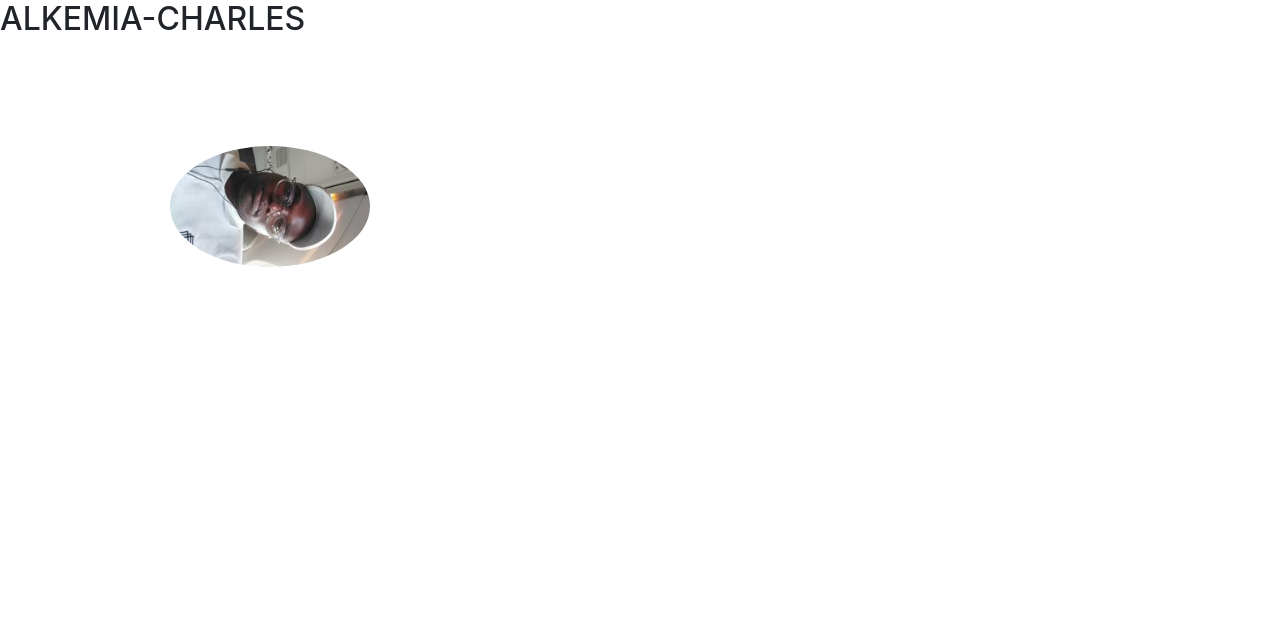
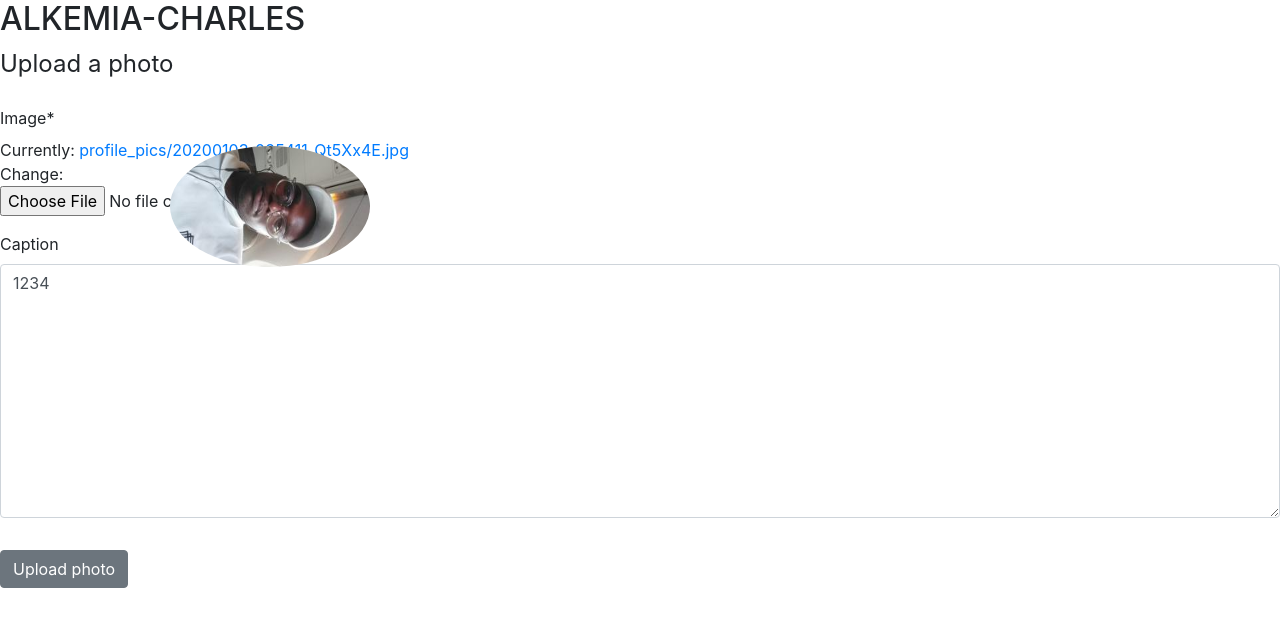
Before and after one commit to ALKEMIA-CHARLES/Instaclone, a Django app: page /profile/ in a window 1280 px wide. Shown: the part 54-681 px from the top of the page. Run offline with Django 3.2, Linux system fonts and the light colour scheme; a user stored in the database is signed in; data comes from the database, SQL or seed files in the repository; both versions use the stored data as it was after the commit; parts of the project's set-up code (start-up, migrations or seed data) failed here and were passed over; some libraries are stand-ins or nearby versions.

Commit message:
added crispy forms

```diff
--- a/instagram/forms.py
+++ b/instagram/forms.py
@@ -24,4 +24,9 @@ class   LoggedinUserform(forms.ModelForm):
 class Uploadform(forms.ModelForm):
     class Meta:
         model = Profile
+        fields = ['image', 'user', 'bio']
+
+class Uploadindexphotoform(forms.ModelForm):
+    class Meta:
+        model = Profile
         fields = ['image', 'caption']
--- a/instagram/models.py
+++ b/instagram/models.py
@@ -1,7 +1,7 @@
 from django.db import models
 from django.contrib.auth.models import User
 from pyuploadcare.dj.models import ImageField
-
+from PIL import Image
 # Create your models here.
 
 class Profile(models.Model):
@@ -15,8 +15,15 @@ class Profile(models.Model):
 
     def __str__(self):
         return f'{self.user.username} Profile'
-    def save_loggedin_user(self):
-        return self.save()
+    def save(self):
+        super().save()
+
+        img  = Image.open(self.image.path)
+
+        if img.height > 300 or img.width > 300:
+            output_size = (300, 300)
+            img.thumbnail(output_size)
+            img.save(self.image.path)
     def delete_post(self):
         self.delete()
     def update_caption(self, new_cap):
--- a/instagram/views.py
+++ b/instagram/views.py
@@ -2,7 +2,7 @@ from django.shortcuts import render, redirect
 from instagram.models import DBUSER, Comments, Profile
 from django.http import HttpResponseRedirect
 from django.urls import reverse
-from instagram.forms import Uploadform, Signupform, LoggedinUserform
+from instagram.forms import Uploadform, Signupform, LoggedinUserform, Uploadindexphotoform
 from django.contrib.auth.forms import UserCreationForm
 from django.contrib import messages
 from django.contrib.auth.decorators import login_required
@@ -13,29 +13,8 @@ def index(request):
     posts = DBUSER.objects.all()[::-1]
     current_user = request.user
     comments = Comments.objects.all()
-    try:
-        current_profile = request.user
-    except loggedinUser.DoesNotExist:
-        current_profile = None
-
-    if request.method == "POST":
-        form = Uploadform(request.POST)
-
-        if form.is_valid():
-            post = form.save(commit=False)
-
-            post.profile = current_user
-            post.user_profile = current_profile
-
-            post.save()
-            form = Uploadform()
-            return HttpResponseRedirect(reverse("index"))
-
-    else:
-        form = Uploadform()
-    return render(request, "main/index.html", context={
-                                                        "posts":posts,
-                                                       "Uploadform":Uploadform})
+    return render(request, "main/index.html", context={"posts":posts,
+                                                       })
 
 
 def search(request):
@@ -68,7 +47,15 @@ def register(request):
 
 @login_required
 def profile(request):
-    return render(request, "main/profile.html")
+    if request.method == "POST":
+        form = Uploadindexphotoform(request.POST,request.FILES, instance=request.user.profile)
+
+        if form.is_valid():
+            form.save()
+            return redirect('profile')
+    else:
+        form = Uploadindexphotoform(instance=request.user.profile)
+    return render(request, "main/profile.html", context={"form":form})
 
 def user_logout(request):
     logout(request)
--- a/instaproject/settings.py
+++ b/instaproject/settings.py
@@ -33,6 +33,7 @@ ALLOWED_HOSTS = []
 INSTALLED_APPS = [
     'instagram',
     'pyuploadcare.dj',
+    'crispy_forms',
     'django.contrib.admin',
     'django.contrib.auth',
     'django.contrib.contenttypes',
@@ -127,6 +128,8 @@ USE_TZ = True
 
 STATIC_URL = '/static/'
 
+CRISPY_TEMPLATE_PACK = 'bootstrap4'
+
 STATICFILES_DIRS = [
     os.path.join(BASE_DIR, 'static'),
 ]
--- a/templates/auth/login.html
+++ b/templates/auth/login.html
@@ -1,11 +1,12 @@
 {%extends "auth/base.html"%}
+{% load crispy_forms_tags %}
 {%block content%}
 <div class="content-section">
     <form method="POST">
         {%csrf_token%}
         <fieldset class="form-group">
             <legend class="border-bottom- mb-4">Login</legend>
-            {{form.as_p}}
+            {{form|crispy}}
         </fieldset>
         <div class="form-group">
             <button class="btn btn-secondary" type="submit">Login</button>
--- a/templates/auth/signup.html
+++ b/templates/auth/signup.html
@@ -1,4 +1,5 @@
 {%extends "auth/base.html"%}
+{% load crispy_forms_tags %}
 {%block content%}
 
 <div class="content-section">
@@ -6,7 +7,7 @@
         {%csrf_token%}
         <fieldset class="form-group">
             <legend class="border-bottom- mb-4">Join Today</legend>
-            {{form.as_p}}
+            {{form|crispy}}
         </fieldset>
         <div class="form-group">
             <button class="btn btn-secondary" type="submit">Sign Up</button>
--- a/templates/main/profile.html
+++ b/templates/main/profile.html
@@ -1,5 +1,8 @@
 {%extends "main/base.html"%}
+{% load crispy_forms_tags %}
 {%block content%}
+
+
 <div class="content-section">
     <div class="media">
         <img class="rounded-circle account-img" src="{{ user.profile.image.url }}" width="200" height="121" style="
@@ -8,5 +11,17 @@
             <h2 class="account-heading">{{ user.username }}</h2>
         </div>
     </div>
+    <div>
+        <form method="POST" enctype="multipart/form-data">
+            {%csrf_token%}
+            <fieldset class="form-group">
+                <legend class="border-bottom- mb-4">Upload a photo</legend>
+                {{form|crispy}}
+            </fieldset>
+            <div class="form-group">
+                <button class="btn btn-secondary" type="submit">Upload photo</button>
+            </div>
+        </form>
+    </div>
 </div>
 {%endblock content %}
```
Also changed, not shown: requirements.txt (added, +16 -0 lines), templates/main/index.html (+7 -17 lines), db.sqlite3, media/profile_pics/20200103_095411_Qt5Xx4E.jpg (added), media/profile_pics/Mckenna.jpeg (added), media/profile_pics/elumelu.jpeg (added), media/profile_pics/elumelu_0LJC533.jpeg (added), media/profile_pics/elumelu_GU4pv03.jpeg (added), media/profile_pics/elumelu_btVluCO.jpeg (added).
